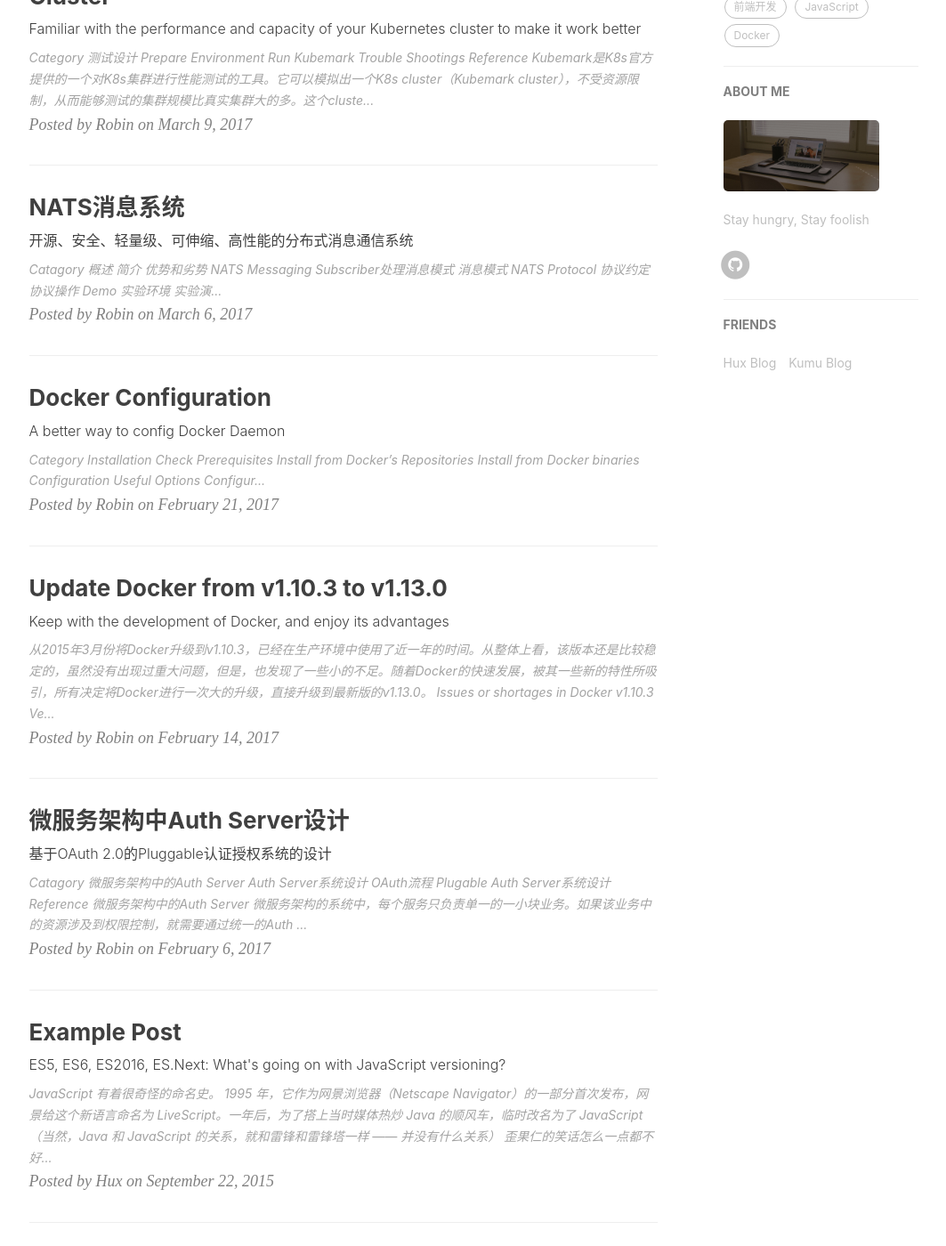
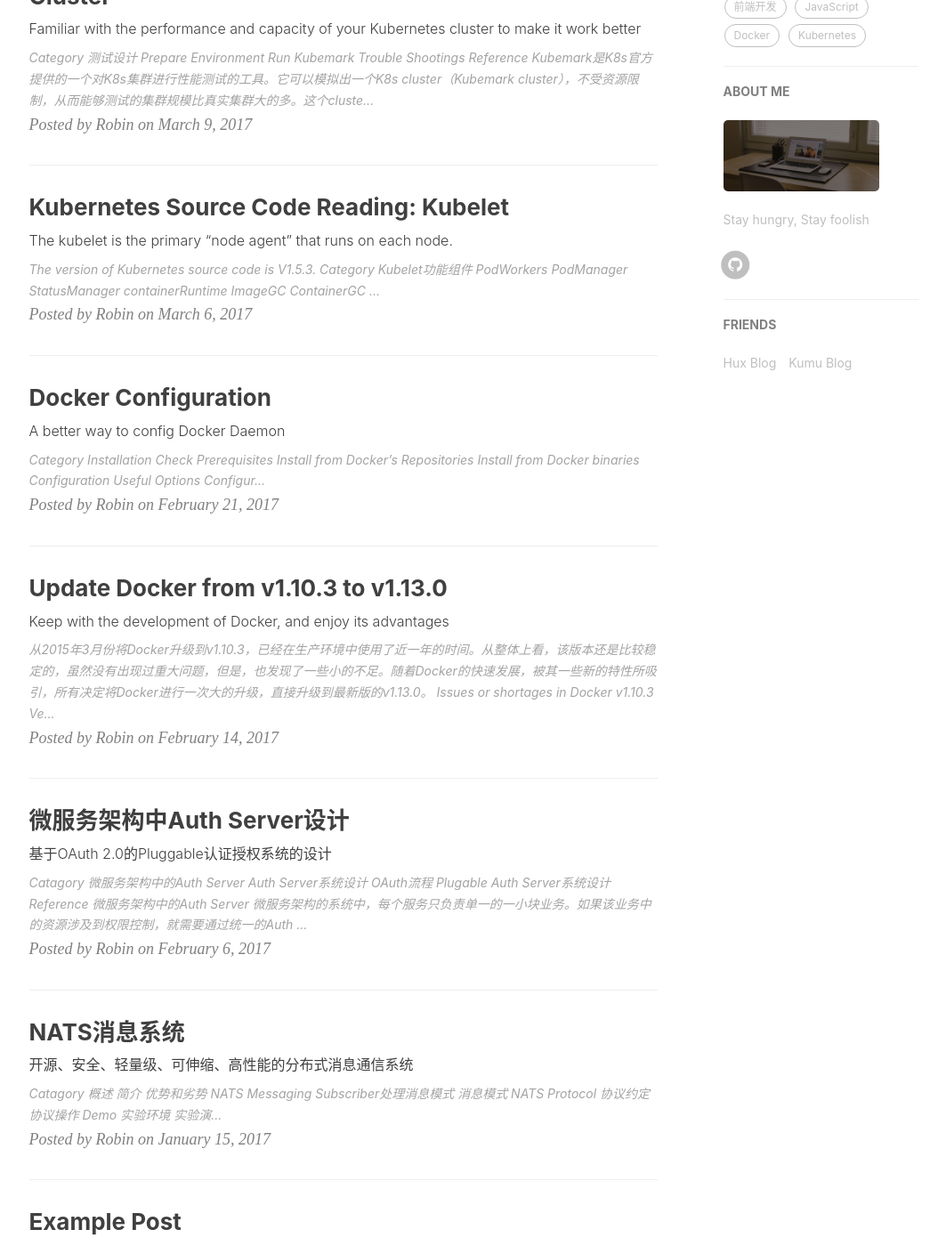
Before and after one commit to supereagle/supereagle.github.io, a Jekyll site: the page built from index.html, in a window 1280 px wide and 1400 px high, scrolled down 523 px. Shown: the whole window at 89% size, without its empty margins (135-1198 px from the left). Built offline with Jekyll 4.4.1, drawn with Linux system fonts in a browser that asks for light colours; nearby versions of some CDN libraries; the list of posts is cut into pages by our own code; comment, search, counter and statistics services are not loaded; some of the changed lines change nothing that is shown; some of the changed text lies outside the part shown.

Commit message:
add blog: k8s kubelet source code reading

````diff
--- a/_posts/2017-01-15-nats.markdown
+++ b/_posts/2017-01-15-nats.markdown
@@ -2,7 +2,7 @@
 layout:     post
 title:      "NATS消息系统"
 subtitle:   "开源、安全、轻量级、可伸缩、高性能的分布式消息通信系统"
-date:       2017-03-06
+date:       2017-01-15
 author:     "Robin"
 header-img: "/img/in-post/nats/nats.jpg"
 tags:
--- /dev/null
+++ b/_posts/2017-03-06-k8s-kubelet.markdown
@@ -0,0 +1,238 @@
+---
+layout:     post
+title:      "Kubernetes Source Code Reading: Kubelet"
+subtitle:   "The kubelet is the primary “node agent” that runs on each node."
+date:       2017-03-06
+author:     "Robin"
+header-img: "img/post-bg-2015.jpg"
+tags:
+    - Docker
+    - Kubernetes
+    - Kubelet
+    - OSCR
+---
+
+> The version of Kubernetes source code is **`V1.5.3`**.
+
+# Category
+
+- [Kubelet功能组件](#kubelet功能组件)
+	- [PodWorkers](#podworkers)
+	- [PodManager](#podmanager)
+	- [StatusManager](#statusmanager)
+	- [containerRuntime](#containerruntime)
+	- [ImageGC](#imagegc)
+	- [ContainerGC](#containerGC)
+- [Kubelet工作原理](#kubelet工作原理)
+	- [Pod创建过程](#pod创建过程)
+- [Reference](#reference)
+
+
+## Kubelet功能组件
+
+### PodWorkers
+
+每个pod都有一个goroutines负责update pod。
+
+- **isWorking**：如果pod的一个update正在被处理，其他update会被ignore，但是killing的update除外。killing的update会被临时记录在lastUndeliveredWorkUpdate中，等当前正在处理的update完成后，再立即执行。
+- **UpdatePod**：执行pod update。如果pod没有update goroutine（新pod，或者kubelet重启），则为该pod新建一个goroutine。
+
+
+### PodManager
+
+增删改查pod，并维护static pod与mirror pod映射关系。
+
+**static pod**：非来自apiserver的pod，即来自file或者http的pod，apiserver不知道这些pod的存在。kubelet为这些pod，通过apiserver创建mirror pod。static pod与其对应的mirror pod有相同的pod full name（namespace/podname）。
+
+### StatusManager
+
+cache pod status，并同步pod status到apiserver。两种同步触发机制：
+
+- 隔10秒一次
+- pod状态更新：container ready，或者terminated，或者直接SetPodStatus
+
+[pkg/kubelet/status/status_manager.go](https://github.com/kubernetes/kubernetes/tree/v1.5.3/pkg/kubelet/status/status_manager.go)
+```
+const syncPeriod = 10 * time.Second
+
+func (m *manager) Start() {
+    // Don't start the status manager if we don't have a client. This will happen
+    // on the master, where the kubelet is responsible for bootstrapping the pods
+    // of the master components.
+    if m.kubeClient == nil {
+        glog.Infof("Kubernetes client is nil, not starting status manager.")
+        return
+    }
+
+    glog.Info("Starting to sync pod status with apiserver")
+    syncTicker := time.Tick(syncPeriod)
+    // syncPod and syncBatch share the same go routine to avoid sync races.
+    go wait.Forever(func() {
+        select {
+        case syncRequest := <-m.podStatusChannel:
+            m.syncPod(syncRequest.podUID, syncRequest.status)
+        case <-syncTicker:
+            m.syncBatch()
+        }
+    }, 0)
+}
+```
+
+### containerRuntime
+
+支持docker和rkt。如果是docker的话，就是dockertools.DockerManager；如果是rkt，就是rkt.Runtime。
+
+- DockerManager
+
+实现kubecontainer.Runtime接口，封装了DockerInterface的Client，负责与Docker Daemon交互。Runtime接口中的各操作，最终是调用Docker client实现。
+部分Docker Client返回的数据，需要从dockertypes类型转化为kubecontainer类型。例如，通过dockertools/convert.go中的toRuntimeImage和toRuntimeContainer分别转化dockertypes的image和container。
+
+- rkt.Runtime
+
+实现kubecontainer.Runtime接口，封装了rktapi.PublicAPIClient的apisvc，负责与rkt apiserver交互。Runtime接口中的各操作，最终是调用apisvc实现。
+
+### ImageGC
+
+ImageGCPolicy支持三个参数：
+
+- **MinAge**：image最小存活时间
+- **HighThresholdPercent**：镜像磁盘使用率高于该值，触发GC。即镜像磁盘的最高使用率
+- **LowThresholdPercent**： 镜像磁盘使用率低于该值，不触发GC。即镜像磁盘GC后的最低使用率。
+
+[pkg/kubelet/images/image_gc_manager.go](https://github.com/kubernetes/kubernetes/blob/v1.5.3/pkg/kubelet/images/image_gc_manager.go)
+```
+// A policy for garbage collecting images. Policy defines an allowed band in
+// which garbage collection will be run.
+type ImageGCPolicy struct {
+    // Any usage above this threshold will always trigger garbage collection.
+    // This is the highest usage we will allow.
+    HighThresholdPercent int
+
+    // Any usage below this threshold will never trigger garbage collection.
+    // This is the lowest threshold we will try to garbage collect to.
+    LowThresholdPercent int
+
+    // Minimum age at which an image can be garbage collected.
+    MinAge time.Duration
+}
+```
+
+### ContainerGC
+
+ContainerGCPolicy支持三个参数：
+- **MinAge**：容器最小存活时间
+- **MaxPerPodContainer**：每个pod最大容器数
+- **MaxContainers**：整个node上最大容器数
+
+唯一的接口GarbageCollect实际上是调用containerRuntime(Docker，或者rkt)的GarbageCollect。
+
+[pkg/kubelet/container/container_gc.go](https://github.com/kubernetes/kubernetes/blob/v1.5.3/pkg/kubelet/container/container_gc.go)
+```
+// Specified a policy for garbage collecting containers.
+
+type ContainerGCPolicy struct {
+    // Minimum age at which a container can be garbage collected, zero for no limit.
+    MinAge time.Duration
+
+    // Max number of dead containers any single pod (UID, container name) pair is
+    // allowed to have, less than zero for no limit.
+    MaxPerPodContainer int
+
+    // Max number of total dead containers, less than zero for no limit.
+    MaxContainers int
+}
+
+// Manages garbage collection of dead containers.
+//
+// Implementation is thread-compatible.
+type ContainerGC interface {
+    // Garbage collect containers.
+    GarbageCollect(allSourcesReady bool) error
+}
+
+func (cgc *realContainerGC) GarbageCollect(allSourcesReady bool) error {
+    return cgc.runtime.GarbageCollect(cgc.policy, allSourcesReady)
+}
+```
+
+Docker的GarbageCollect将非running且超过MinAge的container分成两类：
+- **evictUnits**：可以解析出container name，根据GCPolicy选择性删除。
+- **unidentifiedContainers**：不能解析出container name，一定删除。
+
+ImageGC和ContainerGC，都是由StartGarbageCollection()分别单独起一个goroutine，根据GCPeriod定时执行。StartGarbageCollection()与NewMainKubelet()一起，在kubelet/app/server.go的CreateAndInitKubelet()中调用。
+
+[cmd/kubelet/app/server.go](https://github.com/kubernetes/kubernetes/blob/v1.5.3/cmd/kubelet/app/server.go#L794)
+```
+func CreateAndInitKubelet(kubeCfg *componentconfig.KubeletConfiguration, kubeDeps *kubelet.KubeletDeps, standaloneMode bool) (k kubelet.KubeletBootstrap, err error) {
+	// TODO: block until all sources have delivered at least one update to the channel, or break the sync loop
+	// up into "per source" synchronizations
+
+	k, err = kubelet.NewMainKubelet(kubeCfg, kubeDeps, standaloneMode)
+	if err != nil {
+		return nil, err
+	}
+
+	k.BirthCry()
+
+	k.StartGarbageCollection()
+
+	return k, nil
+}
+```
+
+[pkg/kubelet/kubelet.go](https://github.com/kubernetes/kubernetes/blob/v1.5.3/pkg/kubelet/kubelet.go#L1124)
+```
+// Starts garbage collection threads.
+func (kl *Kubelet) StartGarbageCollection() {
+	loggedContainerGCFailure := false
+	go wait.Until(func() {
+		if err := kl.containerGC.GarbageCollect(kl.sourcesReady.AllReady()); err != nil {
+			glog.Errorf("Container garbage collection failed: %v", err)
+			kl.recorder.Eventf(kl.nodeRef, api.EventTypeWarning, events.ContainerGCFailed, err.Error())
+			loggedContainerGCFailure = true
+		} else {
+			var vLevel glog.Level = 4
+			if loggedContainerGCFailure {
+				vLevel = 1
+				loggedContainerGCFailure = false
+			}
+
+			glog.V(vLevel).Infof("Container garbage collection succeeded")
+		}
+	}, ContainerGCPeriod, wait.NeverStop)
+
+	loggedImageGCFailure := false
+	go wait.Until(func() {
+		if err := kl.imageManager.GarbageCollect(); err != nil {
+			glog.Errorf("Image garbage collection failed: %v", err)
+			kl.recorder.Eventf(kl.nodeRef, api.EventTypeWarning, events.ImageGCFailed, err.Error())
+			loggedImageGCFailure = true
+		} else {
+			var vLevel glog.Level = 4
+			if loggedImageGCFailure {
+				vLevel = 1
+				loggedImageGCFailure = false
+			}
+
+			glog.V(vLevel).Infof("Image garbage collection succeeded")
+		}
+	}, ImageGCPeriod, wait.NeverStop)
+}
+```
+
+## Kubelet工作原理
+
+### Pod创建过程
+
+Kubelet通过syncLoop对开始对Pod的整个生命周期进行管理。来自于配置文件，HTTP请求或者Kube-apiserver的配置更新，都触发syncLoop。
+
+syncLoopIteration会一直监听Pod的配置和生命周期的更新，同时也是定时被触发。
+
+Pod配置更新，支持五种kubetypes: ADD，UPDATE，REMOVE，RECONCILE，DELETE。这些更新会交给SyncHandler接口来处理，其实Kubelet自己实现了这个接口。
+
+各Handler最终都会调用dispatchWork来执行这些操作。其中主要是执行podWorkers中的UpdatePod来执行更新Pod的操作。managePodLoop会调用Kubelet的syncPod方法，来最终同步pod状态到本地。
+
+
+## Reference
+* [kubelet源码分析](https://jdostech.github.io/2016/09/07/kubelet/)
+* []()
````
